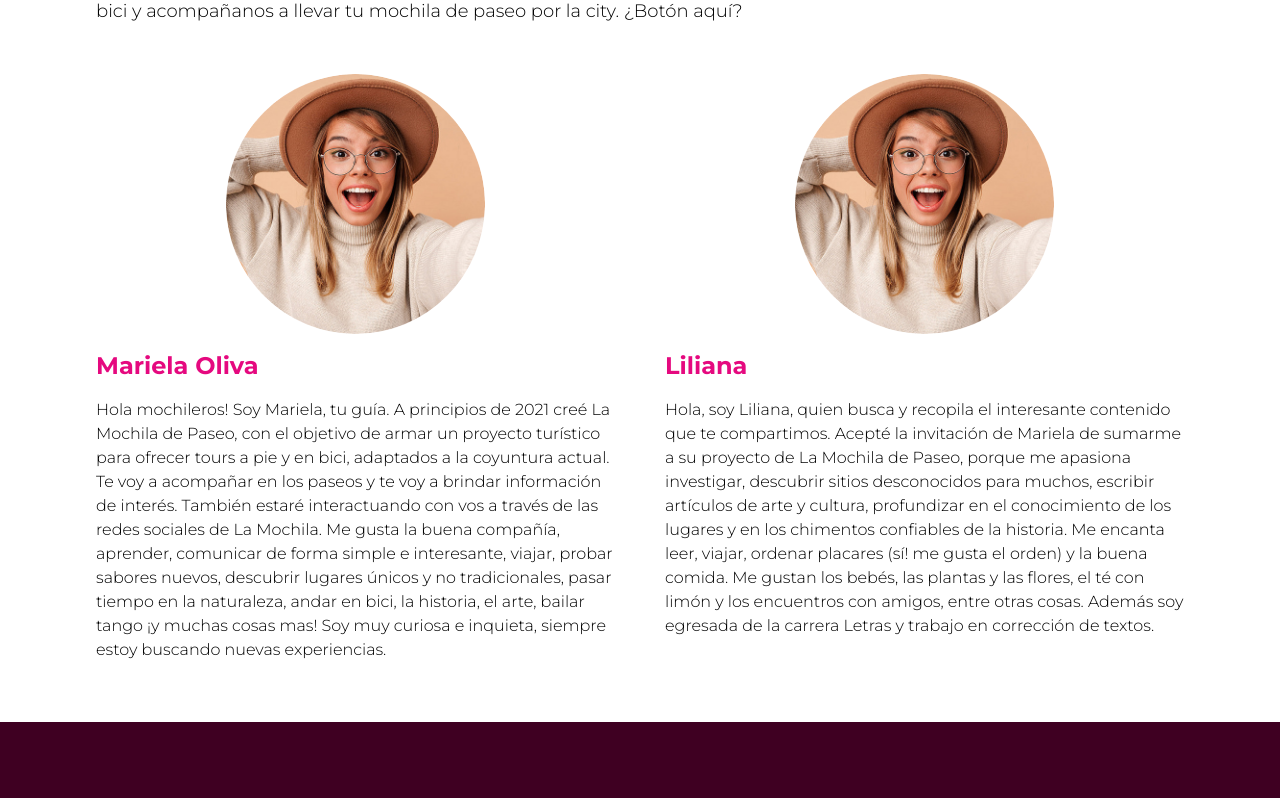
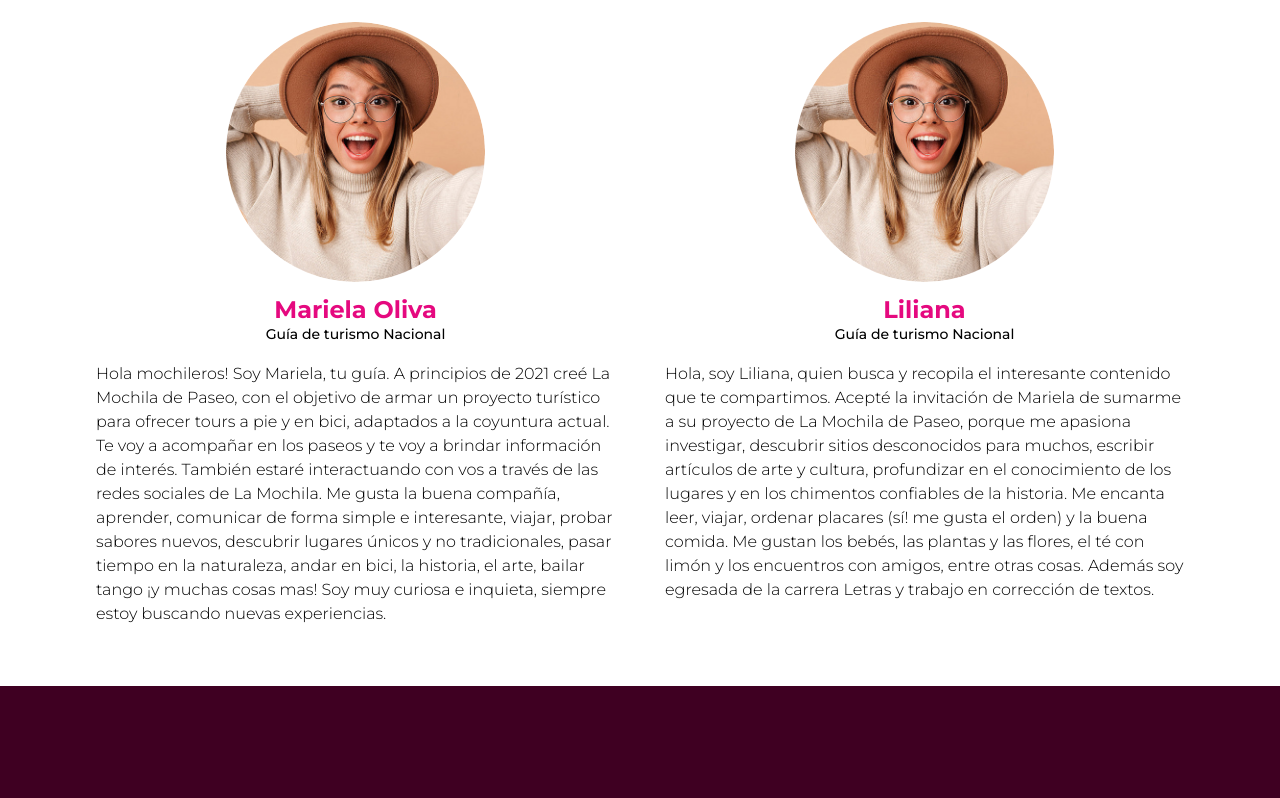
Before and after one commit to Elisa33/mochila, a React (Create React App) app: page / in a window 1280 px wide. Shown: the part 1064-1862 px from the top of the page. Built offline with nearby package versions, Linux system fonts and the light colour scheme.

Commit message:
about section

```diff
--- a/src/components/AboutSection/AboutElements.js
+++ b/src/components/AboutSection/AboutElements.js
@@ -34,8 +34,15 @@ export const StyledAboutMe = styled.div`
         align-self: center;
     }
     h2{
-        margin: 20px 0;
+        margin-top: 1rem;
         color: #E5097F;
+        align-self: center;
+    }
+    p{
+        align-self: center;
+        font-size: 14px;
+        margin-bottom: 1rem;
+        font-weight: normal;
     }
 
 `
--- a/src/components/AboutSection/index.js
+++ b/src/components/AboutSection/index.js
@@ -6,12 +6,13 @@ const AboutSection = () => {
     return (
         <StyledAbout>
             <h3>Sobre la mochila</h3>
-            La mochila de paseo es una invitación a descubrir tu propia ciudad con los ojos curiosos que cualquiera de nosotros tendría al visitar un lugar por primera vez. Queremos animarte a descubrir esos sitios únicos e interesantes que despiertan sensaciones de admiración, conexión y creatividad; acompañarte a percibir tu entorno diario de una manera más abierta, integradora y completa, aprehendiendo el pasado y el presente de cada lugar que visitemos juntos. Nuestra misión es que te lleves, además de datos, sobre todo una experiencia.
-            En nuestra mochila guardamos mapas, planos, datos, experiencias y muchas cosas más que esperan ser develadas. ¿Te animas a descubrirlas? Sumate a nuestros recorridos peatonales o en bici y acompañanos a llevar tu mochila de paseo por la city. ¿Botón aquí?
+            La mochila de paseo es una invitación a descubrir tu propia ciudad con los ojos curiosos que cualquiera de nosotros tendría al visitar un lugar por primera vez.
+            Queremos animarte a descubrir esos sitios únicos e interesantes que despiertan sensaciones de admiración, conexión y creatividad; acompañarte a percibir tu entorno diario de una manera más abierta, integradora y completa, aprehendiendo el pasado y el presente de cada lugar que visitemos juntos. Nuestra misión es que te lleves, además de datos, sobre todo una experiencia.
             <StyledAboutUs>
             <StyledAboutMe>
             <img src={me} alt="" />
                 <h2>Mariela Oliva</h2>
+                <p>Guía de turismo Nacional</p>
                 Hola mochileros! Soy Mariela, tu guía. A principios de 2021 creé La Mochila de Paseo, con el objetivo de armar un proyecto turístico para ofrecer tours a pie y en bici, adaptados a la coyuntura actual. Te voy a acompañar en los paseos y te voy a brindar información de interés. También estaré interactuando con vos a través de las redes sociales de La Mochila. Me gusta la buena compañía, aprender, comunicar de forma simple e interesante, viajar, probar sabores nuevos, descubrir lugares únicos y no tradicionales, pasar tiempo en la naturaleza, andar en bici, la historia, el arte, bailar tango ¡y muchas cosas mas! Soy muy curiosa e inquieta, siempre estoy buscando nuevas experiencias.
 
 
@@ -20,6 +21,7 @@ const AboutSection = () => {
             <StyledAboutMe>
                 <img src={me} alt="" />
                 <h2>Liliana</h2>
+                <p>Guía de turismo Nacional</p>
                 Hola, soy Liliana, quien busca y recopila el interesante contenido que te compartimos. Acepté la invitación de Mariela de sumarme a su proyecto de La Mochila de Paseo, porque me apasiona investigar, descubrir sitios desconocidos para muchos, escribir artículos de arte y cultura, profundizar en el conocimiento de los lugares y en los chimentos confiables de la historia. Me encanta leer, viajar, ordenar placares (sí! me gusta el orden) y la buena comida. Me gustan los bebés, las plantas y las flores, el té con limón y los encuentros con amigos, entre otras cosas. Además soy egresada de la carrera Letras y trabajo en corrección de textos.
 
             </StyledAboutMe>
```
